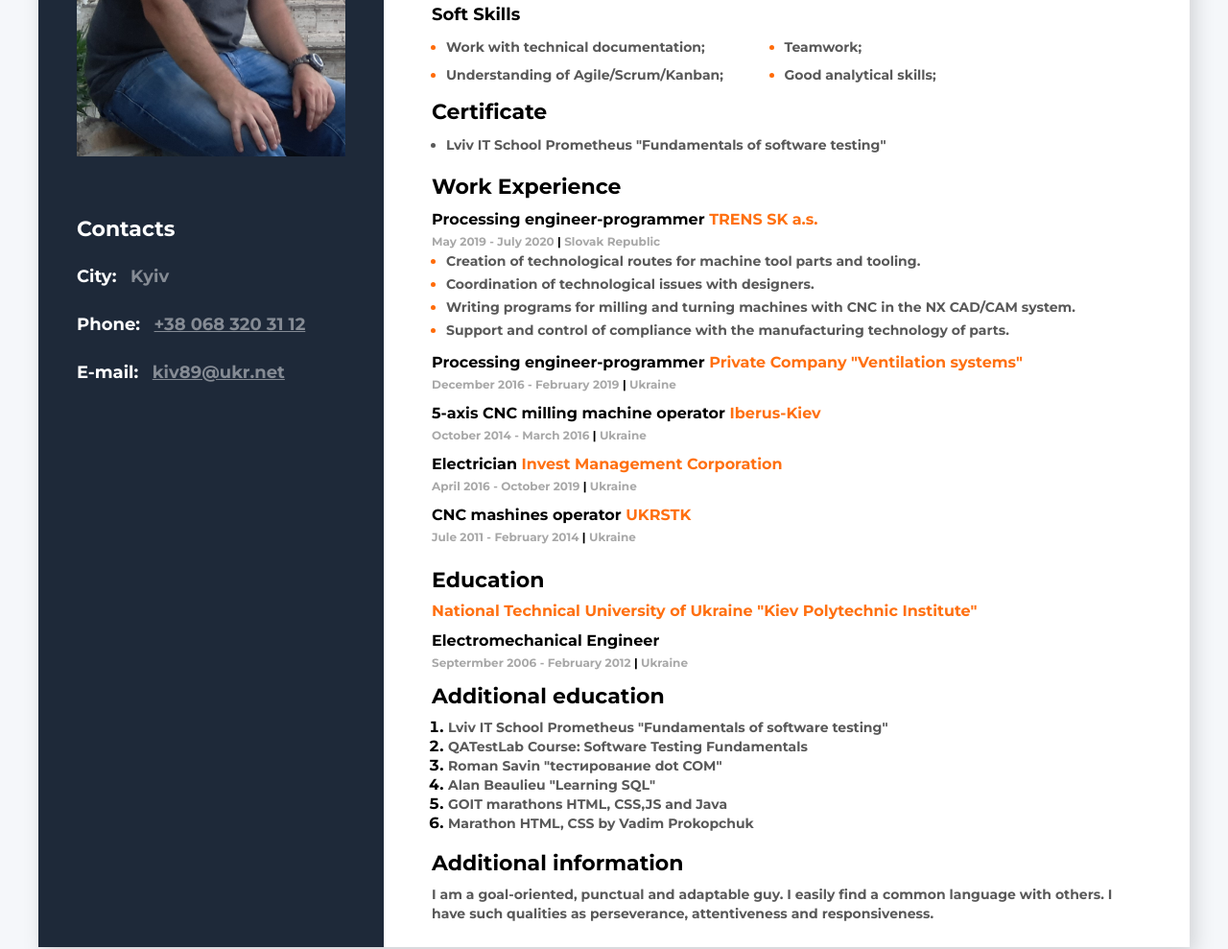
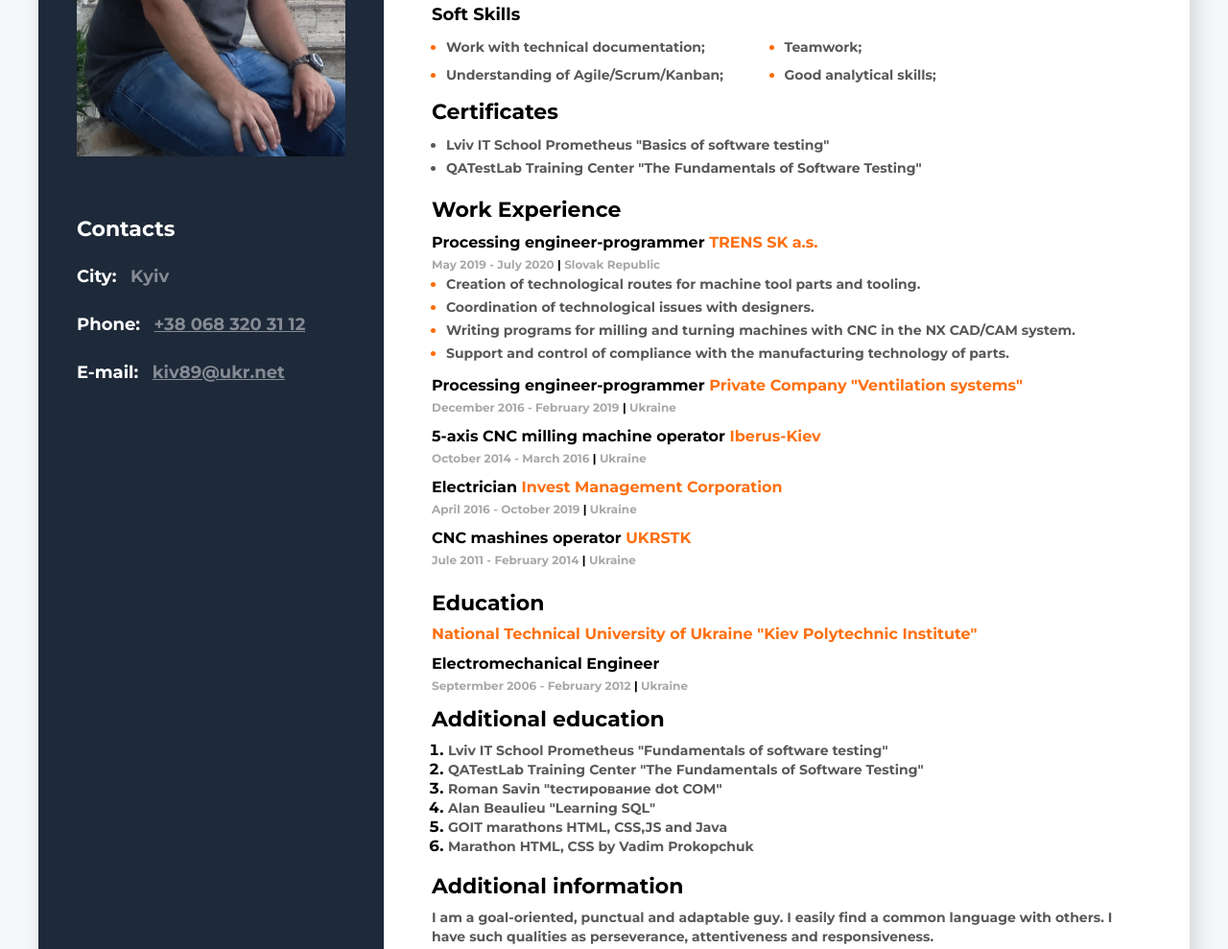
Before and after one commit to Ihor-Kaz/For_IT, a plain HTML site: page index.html in a window 1280 px wide. Shown: the part 466-1455 px from the top of the page at 96% size. Drawn offline with Linux system fonts and the light colour scheme.

Commit message:
added 2nd certificate

```diff
--- a/index.html
+++ b/index.html
@@ -111,12 +111,17 @@
 
         <!-- project container -->
         <div class="projects-container">
-          <h3 class="about-me-title">Certificate</h3>
+          <h3 class="about-me-title">Certificates</h3>
           <ul>
             <li class="tech-skills-item">
               <span class="tech-skills-text"
-                >Lviv IT School Prometheus "Fundamentals of software
-                testing"</span
+                >Lviv IT School Prometheus "Basics of software testing"</span
+              >
+            </li>
+            <li class="tech-skills-item">
+              <span class="tech-skills-text"
+                >QATestLab Training Center "The Fundamentals of Software
+                Testing"</span
               >
             </li>
           </ul>
@@ -251,7 +256,8 @@
               </p>
               <li class="projects-item">
                 <p class="projects-link">
-                  QATestLab Course: Software Testing Fundamentals
+                  QATestLab Training Center "The Fundamentals of Software
+                Testing"
                 </p>
               </li>
             </li>
```
